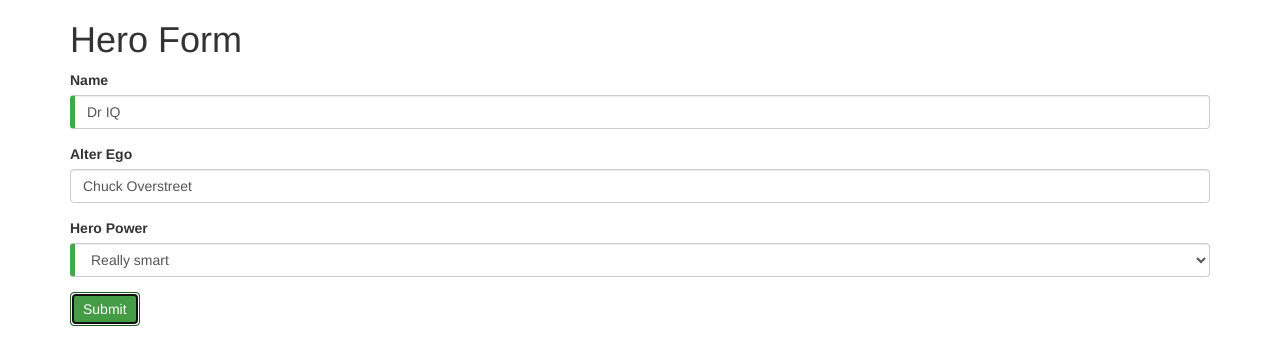
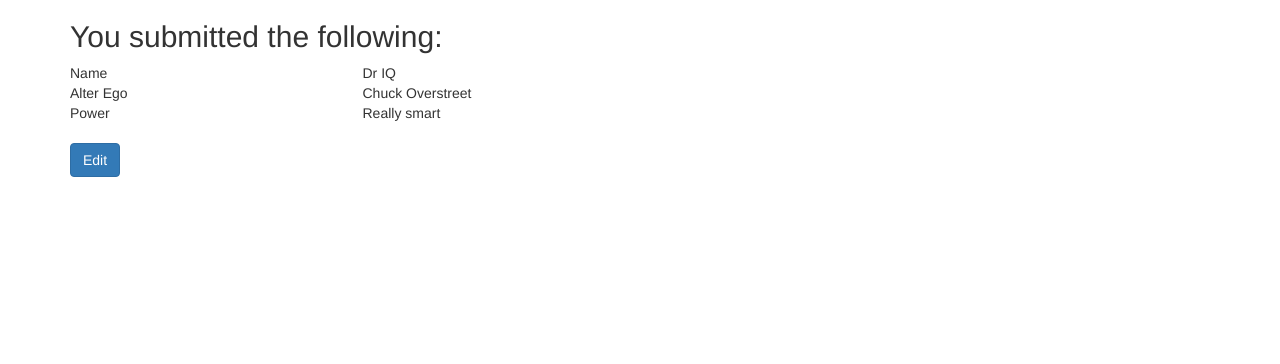
Before and after one commit to Mark-Ball/angular-forms, an Angular app: page / in a window 1280 px wide. Both pictures are taken after a click on the button "Submit". Shown: the top 364 px of the page. Built offline with nearby package versions, Linux system fonts and the light colour scheme.

Commit message:
finished

```diff
--- a/src/app/hero-form/hero-form.component.html
+++ b/src/app/hero-form/hero-form.component.html
@@ -1,6 +1,7 @@
 <div class="container">
+    <div [hidden]="submitted">
         <h1>Hero Form</h1>
-    <form #heroForm="ngForm">
+        <form (ngSubmit)="onSubmit()" #heroForm="ngForm">
             <div class="form-group">
                 <label for="name">Name</label>
                 <input
@@ -41,6 +42,27 @@
                     <option *ngFor="let pow of powers" [value]="pow">{{ pow }}</option>
                 </select>
             </div>
-        <button type="submit" class="btn btn-success">Submit</button>
+            <button type="submit" class="btn btn-success" [disabled]="!heroForm.form.valid">Submit</button>
+            <button type="button" class="btn btn-default" (click)="newHero(); heroForm.reset()">
+                New Hero
+            </button>
         </form>
     </div>
+    <div [hidden]="!submitted">
+        <h2>You submitted the following:</h2>
+        <div class="row">
+            <div class="col-xs-3">Name</div>
+            <div class="col-xs-9">{{ model.name }}</div>
+        </div>
+        <div class="row">
+            <div class="col-xs-3">Alter Ego</div>
+            <div class="col-xs-9">{{ model.alterEgo }}</div>
+        </div>
+        <div class="row">
+            <div class="col-xs-3">Power</div>
+            <div class="col-xs-9">{{ model.power }}</div>
+        </div>
+        <br>
+        <button class="btn btn-primary" (click)="submitted=false">Edit</button>
+    </div>
+</div>
--- a/src/app/hero-form/hero-form.component.ts
+++ b/src/app/hero-form/hero-form.component.ts
@@ -11,7 +11,10 @@ export class HeroFormComponent implements OnInit {
   model = new Hero(18, 'Dr IQ', this.powers[0], 'Chuck Overstreet');
   submitted = false;
 
-  onSubmit() { this.submitted = true }
+  onSubmit() {
+    console.log(this.model);
+    this.submitted = true;
+    }
 
   // TODO: Remove this when we're done
   get diagnostic() { return JSON.stringify(this.model) }
@@ -21,4 +24,8 @@ export class HeroFormComponent implements OnInit {
   ngOnInit(): void {
   }
 
+  newHero() {
+    this.model = new Hero(42, '' , '');
+  }
+
 }
```
Also changed, not shown: 1 other file (tests, documents, lock files or other folders). Lines whose indentation alone changed are shown as unchanged.
